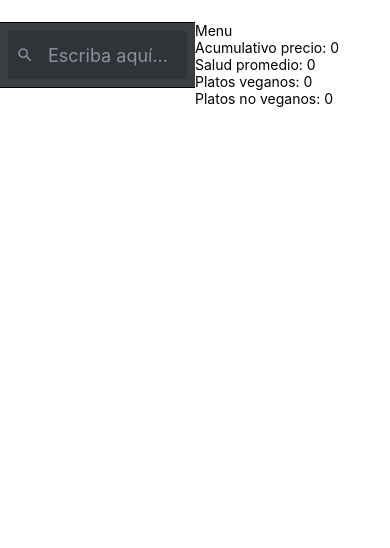
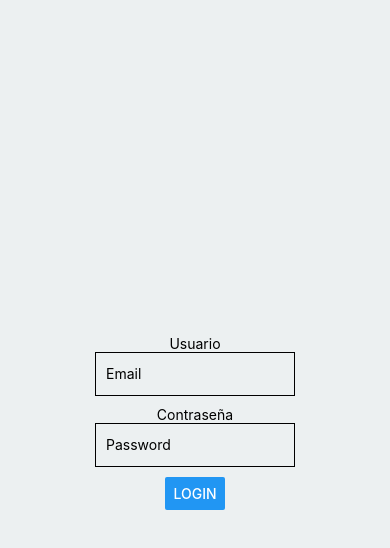
Before and after one commit to Lucianaszwimer/dai_platos, a React Native app: screen / in a window 390 px wide. Shown: the top 548 px of the page. Built offline with nearby package versions, Linux system fonts and the light colour scheme.

Commit message:
exclamacion

```diff
--- a/App.js
+++ b/App.js
@@ -14,7 +14,7 @@ export default function App() {
     <SafeAreaProvider>
       <ContextProvider>
 
-        {contextState.user.token ?
+        {!contextState.user.token ?
           <>
             <LogIn />
           </>
```
